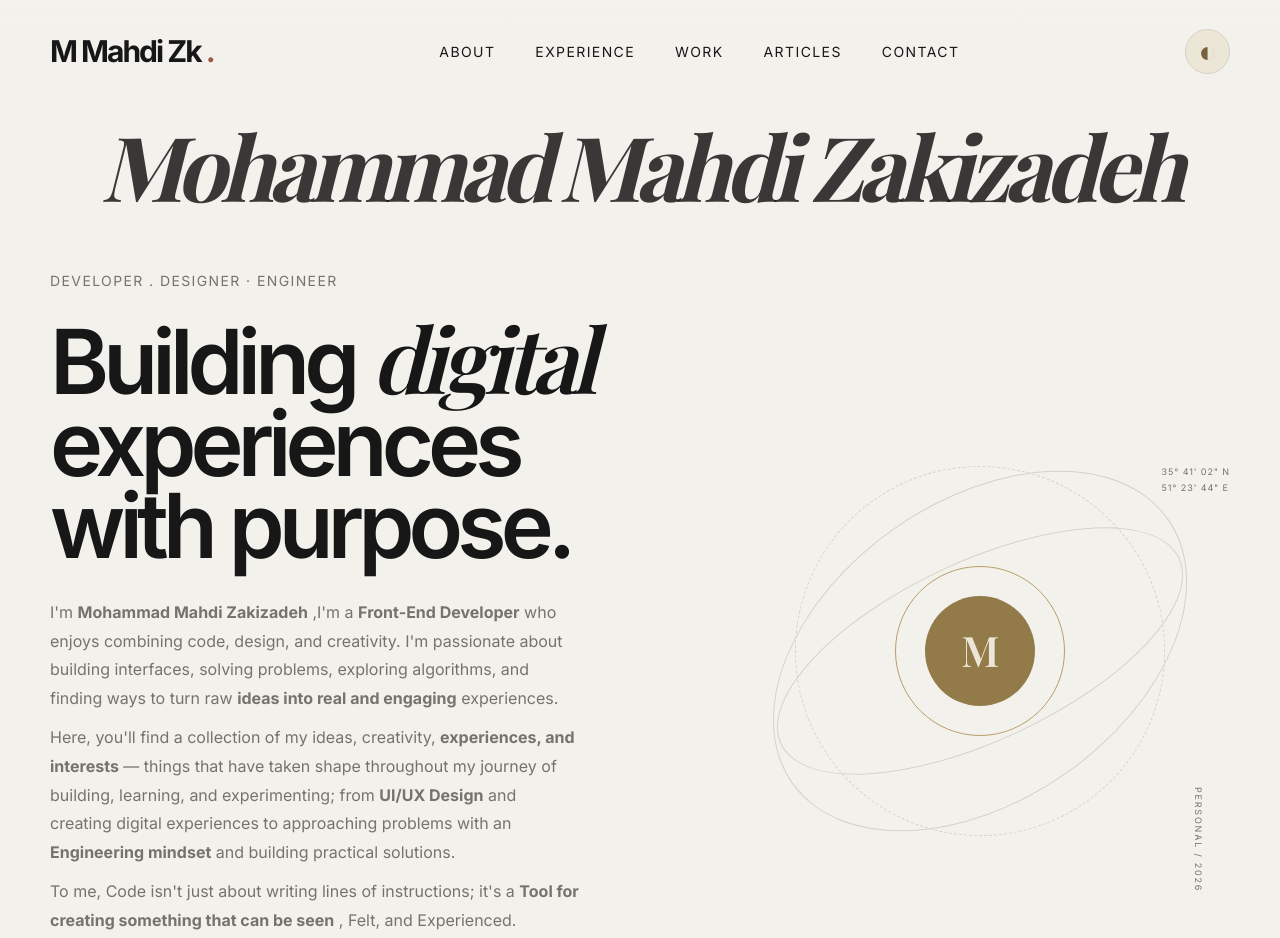
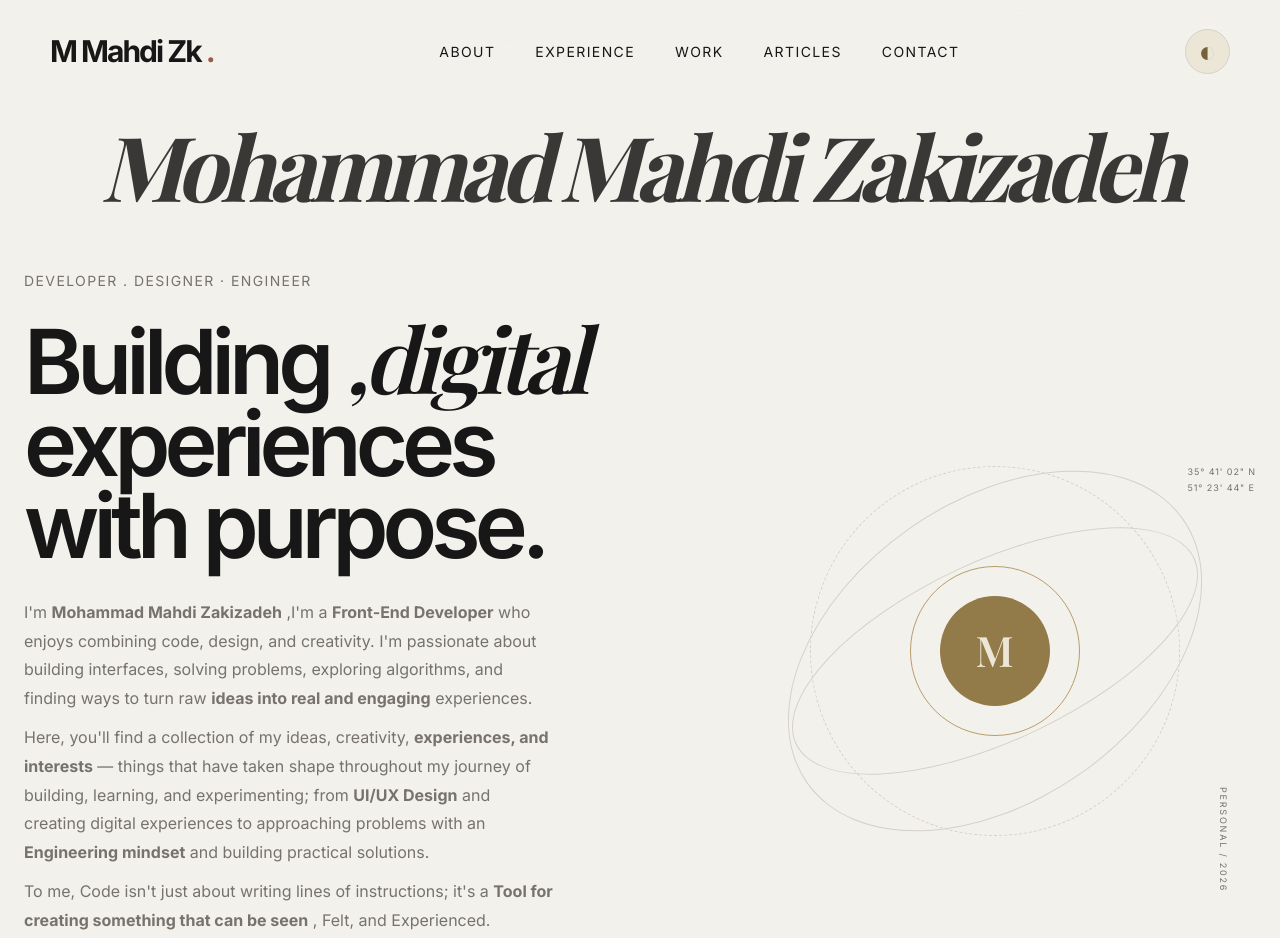
Before and after one commit to mmahdizakizadeh/My-Website, a plain HTML site: page index.html in a window 1280 px wide. Shown: the top 938 px of the page. Drawn offline with nearby package versions, Linux system fonts and the light colour scheme; a web font is replaced by a local one.

Commit message:
edit hero font and size
edit hero width and set space for between text's.

```diff
--- a/css/style.css
+++ b/css/style.css
@@ -285,7 +285,7 @@ a:focus-visible {
 
 .hero {
   min-height: 90vh;
-  width: min(1180px, calc(100% - 48px));
+  width: min(1280px, calc(100% - 48px));
   margin-inline: auto;
   padding-top: 60px;
   padding-bottom: 80px;
--- a/index.html
+++ b/index.html
@@ -154,7 +154,8 @@
         <div class="hero-content">
           <p class="eyebrow">Developer . Designer · Engineer</p>
           <h2 id="hero-title">
-            Building <em> digital </em> experiences with purpose.
+            Building <em>,digital</em>
+            experiences with purpose.
           </h2>
 
           <p class="hero-description">
```
